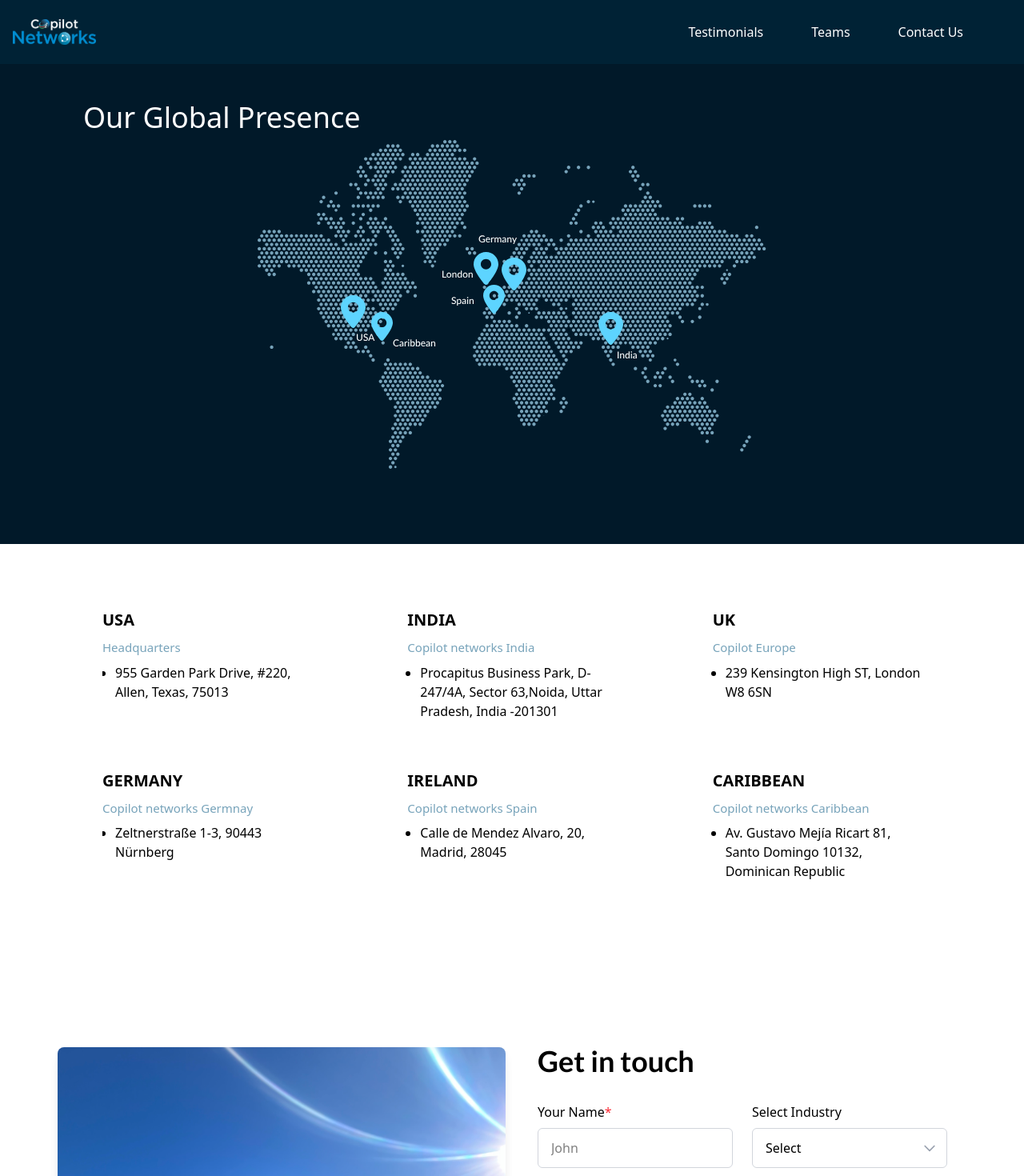
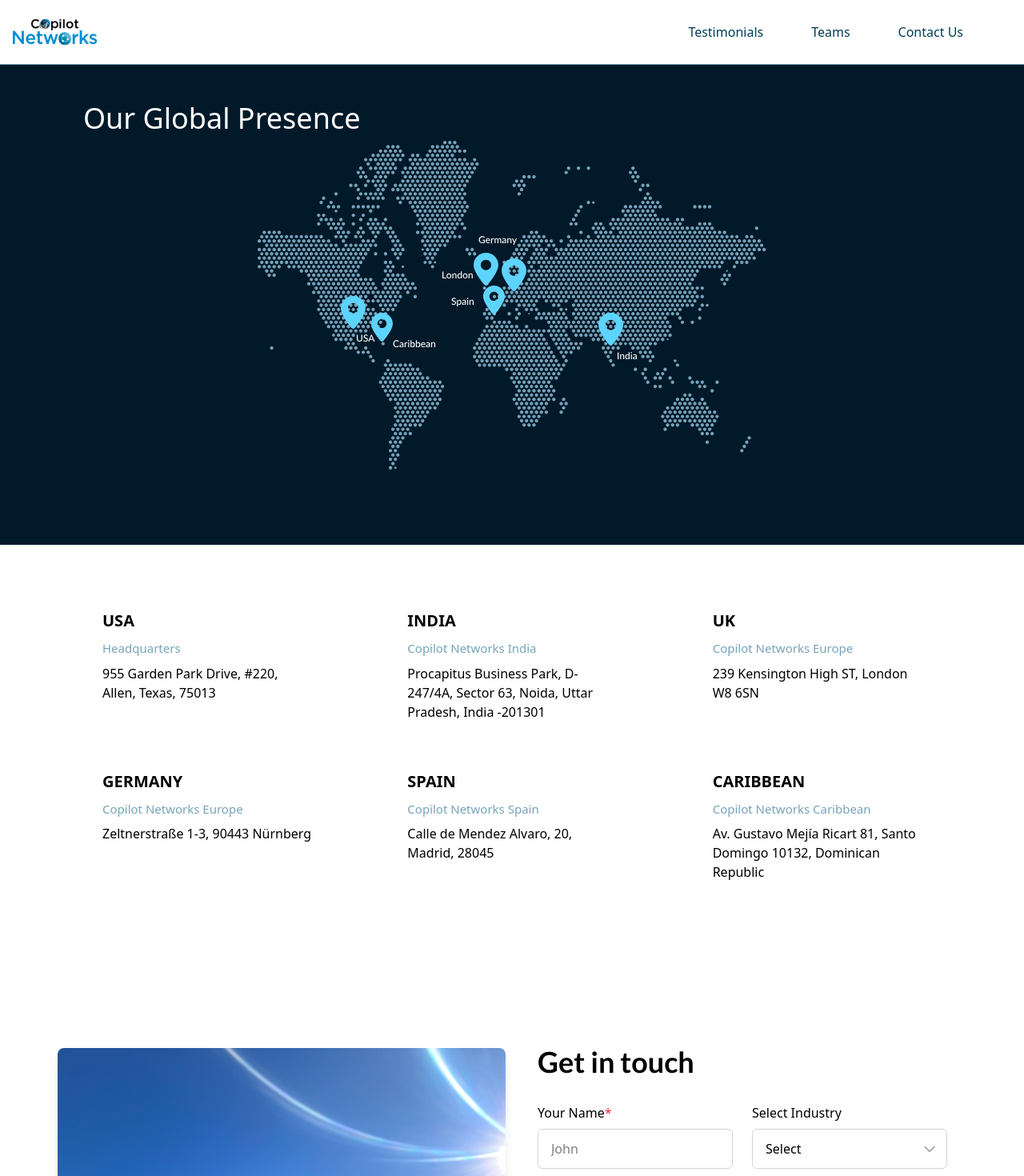
Before and after one commit to shreyaskyada/copilot-networks, a React (Vite) app: page /contact in a window 1280 px wide. Shown: the top 1470 px of the page at 80% size. Built offline with nearby package versions, Linux system fonts and the light colour scheme; a web font is replaced by a local one.

Commit message:
fix minor bugs

```diff
--- a/src/components/Header/Header.tsx
+++ b/src/components/Header/Header.tsx
@@ -1,8 +1,10 @@
 import { useState } from "react";
 import { Menu, X, ChevronDown } from "lucide-react";
 import { Link, NavLink } from "react-router";
+import { HeaderProps } from "./types";
+import clsx from "clsx";
 
-const Header = () => {
+const Header: React.FC<HeaderProps> = ({ activeTab }) => {
   const [isMenuOpen, setIsMenuOpen] = useState(false);
   const [activeSubmenu, setActiveSubmenu] = useState<string | null>(null);
   // const [isSearchOpen, setIsSearchOpen] = useState(false);
@@ -52,13 +54,24 @@
   };
 
   return (
-    <header className="sticky top-0 z-[99] bg-[#002235] text-white">
+    <header
+      className={clsx(
+        "sticky top-0 z-[99]",
+        activeTab === 1 || activeTab === 2
+          ? "bg-[#002235] text-white"
+          : "border-b-[1px] border-b-[#6AA5BD] bg-white text-[#013D55]",
+      )}
+    >
       <div className="container mx-auto px-4">
         <div className="flex h-20 items-center justify-between">
           {/* Logo */}
           <div className="flex items-center">
             <a href="/" className="flex items-center">
-              <img src="/logo.svg" alt="Logo" className="h-8 w-auto" />
+              {activeTab === 1 || activeTab === 2 ? (
+                <img src="/dark_logo.svg" alt="Logo" className="h-8 w-auto" />
+              ) : (
+                <img src="/white_logo.svg" alt="Logo" className="h-8 w-auto" />
+              )}
             </a>
           </div>
           <div className="flex items-center gap-[60px]">
@@ -132,7 +145,7 @@
           <div className="flex items-center md:hidden">
             <button
               onClick={toggleMenu}
-              className="text-white hover:text-blue-600 focus:outline-none"
+              className="hover:text-blue-600 focus:outline-none"
             >
               {isMenuOpen ? (
                 <X className="h-6 w-6" />
@@ -145,7 +158,7 @@
 
         {/* Mobile Navigation */}
         {isMenuOpen && (
-          <div className="border-t border-gray-200 py-4 text-white md:hidden">
+          <div className="border-t border-gray-200 py-4 md:hidden">
             <div className="space-y-1">
               {menuItems.map((item: any) => (
                 <div key={item.name} className="py-2">
--- /dev/null
+++ b/src/components/Header/types.ts
@@ -0,0 +1,3 @@
+export interface HeaderProps {
+  activeTab: number;
+}
--- a/src/modules/Contact/components/Locations/Locations.tsx
+++ b/src/modules/Contact/components/Locations/Locations.tsx
@@ -10,28 +10,28 @@
   },
   {
     country: "India",
-    location: "Copilot networks India",
+    location: "Copilot Networks India",
     address:
-      "Procapitus Business Park, D-247/4A, Sector 63,Noida, Uttar Pradesh, India -201301",
+      "Procapitus Business Park, D-247/4A, Sector 63, Noida, Uttar Pradesh, India -201301",
   },
   {
     country: "UK",
-    location: "Copilot Europe",
+    location: "Copilot Networks Europe",
     address: "239 Kensington High ST, London W8 6SN",
   },
   {
     country: "GERMANY",
-    location: "Copilot networks Germnay",
+    location: "Copilot Networks Europe",
     address: "Zeltnerstraße 1-3, 90443 Nürnberg",
   },
   {
-    country: "Ireland",
-    location: "Copilot networks Spain",
+    country: "SPAIN",
+    location: "Copilot Networks Spain",
     address: "Calle de Mendez Alvaro, 20, Madrid, 28045",
   },
   {
     country: "Caribbean",
-    location: "Copilot networks Caribbean",
+    location: "Copilot Networks Caribbean",
     address:
       "Av. Gustavo Mejía Ricart 81, Santo Domingo 10132, Dominican Republic",
   },
@@ -59,9 +59,7 @@
                 <div className="text-[20px] font-bold uppercase">{country}</div>
                 <div className="text-[15px] text-[#77A3BA]">{location}</div>
                 <div className="ml-4">
-                  <ul className="list-disc">
-                    <li className="text-[16px]">{address}</li>
-                  </ul>
+                  <span className="text-[16px]">{address}</span>
                 </div>
               </div>
             </div>
@@ -75,10 +73,8 @@
           <div key={index} className="space-y-2">
             <div className="text-[20px] font-bold uppercase">{country}</div>
             <div className="text-[15px] text-[#77A3BA]">{location}</div>
-            <div className="ml-4">
-              <ul className="list-disc">
-                <li className="text-[16px]">{address}</li>
-              </ul>
+            <div className="">
+              <span className="text-[16px]">{address}</span>
             </div>
           </div>
         ))}
--- a/src/modules/Home/Home.tsx
+++ b/src/modules/Home/Home.tsx
@@ -12,7 +12,7 @@
 
   return (
     <div>
-      <Header />
+      <Header activeTab={activeTab} />
       <HeroSection setActiveTab={setActiveTab} />
       <HeatMap />
       {activeTab === 1 && <Testimonial />}
--- a/src/modules/Home/components/HeroSection/CircularSlickSlider/CircularSlickSlider.tsx
+++ b/src/modules/Home/components/HeroSection/CircularSlickSlider/CircularSlickSlider.tsx
@@ -136,7 +136,7 @@
     const angle = 360 / newTabs.length;
     const radians = (angle * Math.PI) / 180;
 
-    return radius * Math.sin(radians) - 10;
+    return radius * Math.sin(radians) - 5;
   };
 
   return (
@@ -299,13 +299,13 @@
             <p className="text-left text-[28px] font-bold max-md:w-[90vw] max-md:text-center max-md:text-[24px] md:w-[calc(100%+66px)] md:text-[50px]">
               {newTabs[activeIndex].title}
             </p>
-            <p className="text-[16px] max-md:w-[90vw] max-md:px-4 max-md:text-center md:w-[calc(100%+66px)] md:text-[28px]">
+            {/* <div className="text-[16px] max-md:w-[90vw] max-md:px-4 max-md:text-center md:w-[calc(100%+66px)] md:text-[28px]">
               <div
                 dangerouslySetInnerHTML={{
                   __html: newTabs[activeIndex].description,
                 }}
               />
-            </p>
+            </div> */}
           </div>
         </div>
 
--- a/src/modules/Home/components/HeroSection/HeroSection.tsx
+++ b/src/modules/Home/components/HeroSection/HeroSection.tsx
@@ -9,16 +9,14 @@
   {
     id: 1,
     title: "Telecom",
-    description:
-      "Your Trusted Partner for <br /> Comprehensive Network Solutions",
+    description: "",
     icon: TelecomSVG,
     images: ["/telecom/1.png", "/telecom/2.png", "/telecom/3.png"],
   },
   {
     id: 2,
     title: "Energy & Utilities",
-    description:
-      "Your Trusted Partner for <br /> Comprehensive Network Solutions",
+    description: "",
     icon: EnergyUtilitiesSVG,
     images: [
       "/energyUtilities/1.png",
@@ -29,8 +27,7 @@
   {
     id: 3,
     title: "Enterprise & Retail",
-    description:
-      "Your Trusted Partner for <br /> Comprehensive Network Solutions",
+    description: "",
     icon: EnterpriseRetailSVG,
     images: [
       "/enterpriseRetail/1.png",
@@ -41,8 +38,7 @@
   {
     id: 4,
     title: "Agrivoltaics",
-    description:
-      "Your Trusted Partner for <br /> Comprehensive Network Solutions",
+    description: "",
     icon: AgrivoltaicsSVG,
     images: [
       "/agrivoltaics/1.png",
```
Also changed, not shown: public/dark_logo.svg (renamed from public/logo.svg), public/white_logo.svg (added).
